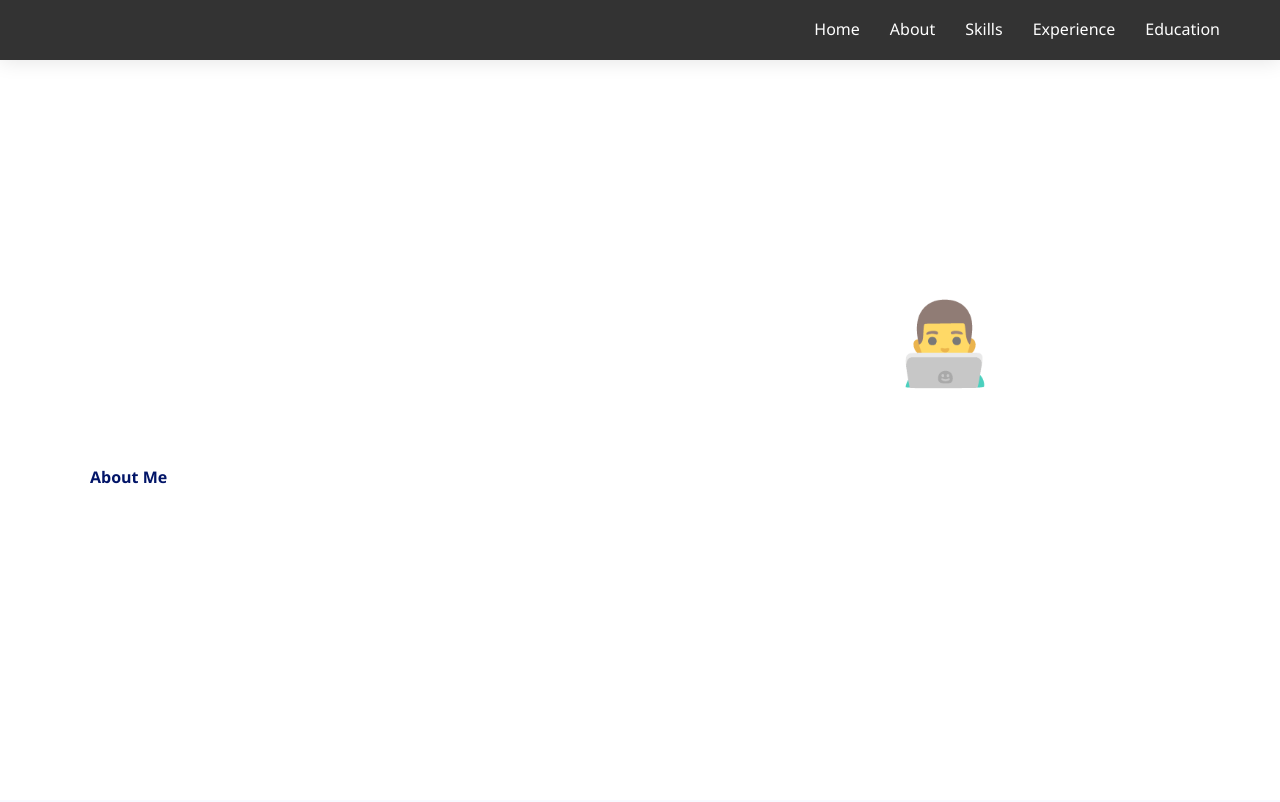
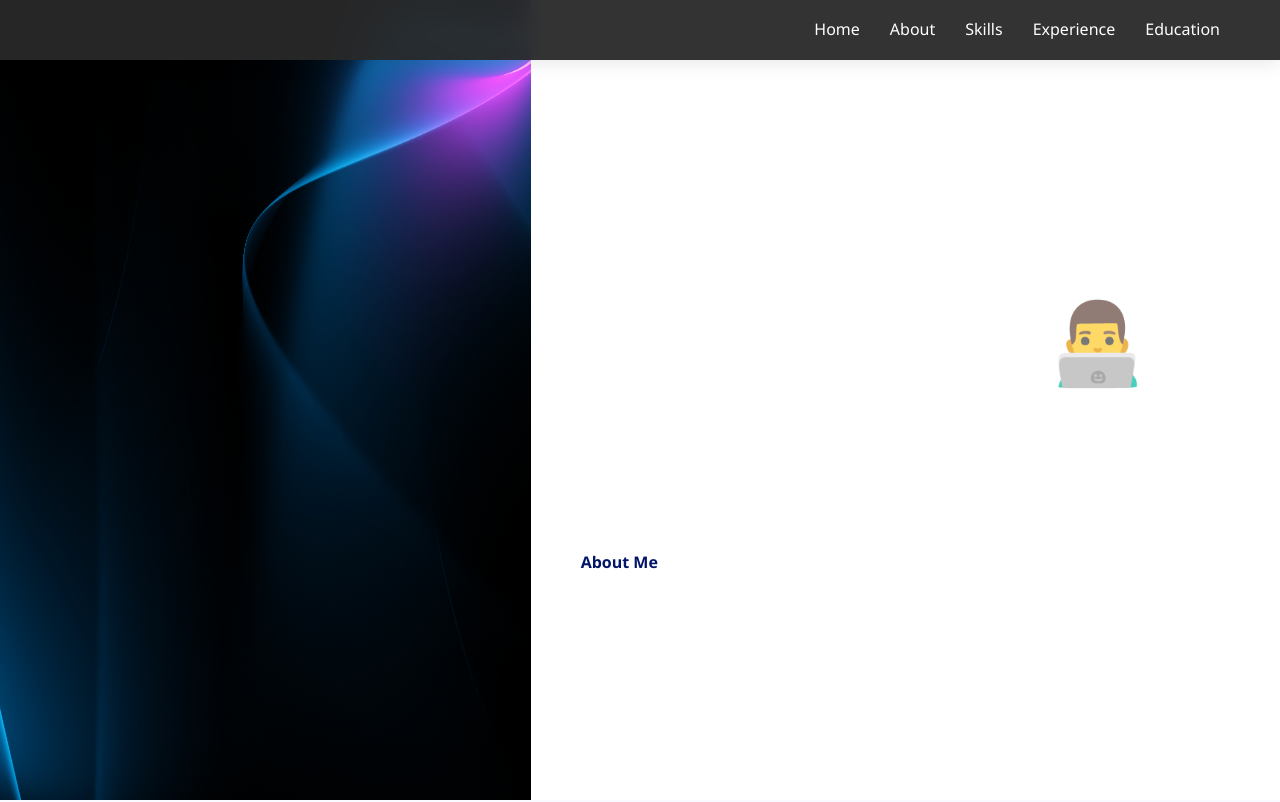
Before and after one commit to chaianuntotko/Profile-Chaianun, a plain HTML site: page index.html in a window 1280 px wide. Shown: the top 802 px of the page. Drawn offline with Linux system fonts and the light colour scheme.

Commit message:
เพิ่ม

```diff
--- a/index.html
+++ b/index.html
@@ -31,7 +31,7 @@
 
         /* ===== HEADER SECTION ===== */
         .header {
-            background-image: url('../Profile/background.png');
+            /* background-image: url('../Profile/background.png'); */
             background-size: cover; /* ปรับขนาดรูปให้คลุมทั้งพื้นที่ */
             background-position: center; /* จัดรูปกึ่งกลาง */
             min-height: 100vh; /*ความสูงขั้นต่ำเท่ากับหน้าจอ */
@@ -781,6 +781,8 @@
     </nav>
     <!-- Header Section -->
     <section id="home" class="header">
+        <img src="background.png" alt="Background" class="header">
+
         <div class="container ">
             <div class="header-content">
                 <div class="hero-text">
```
